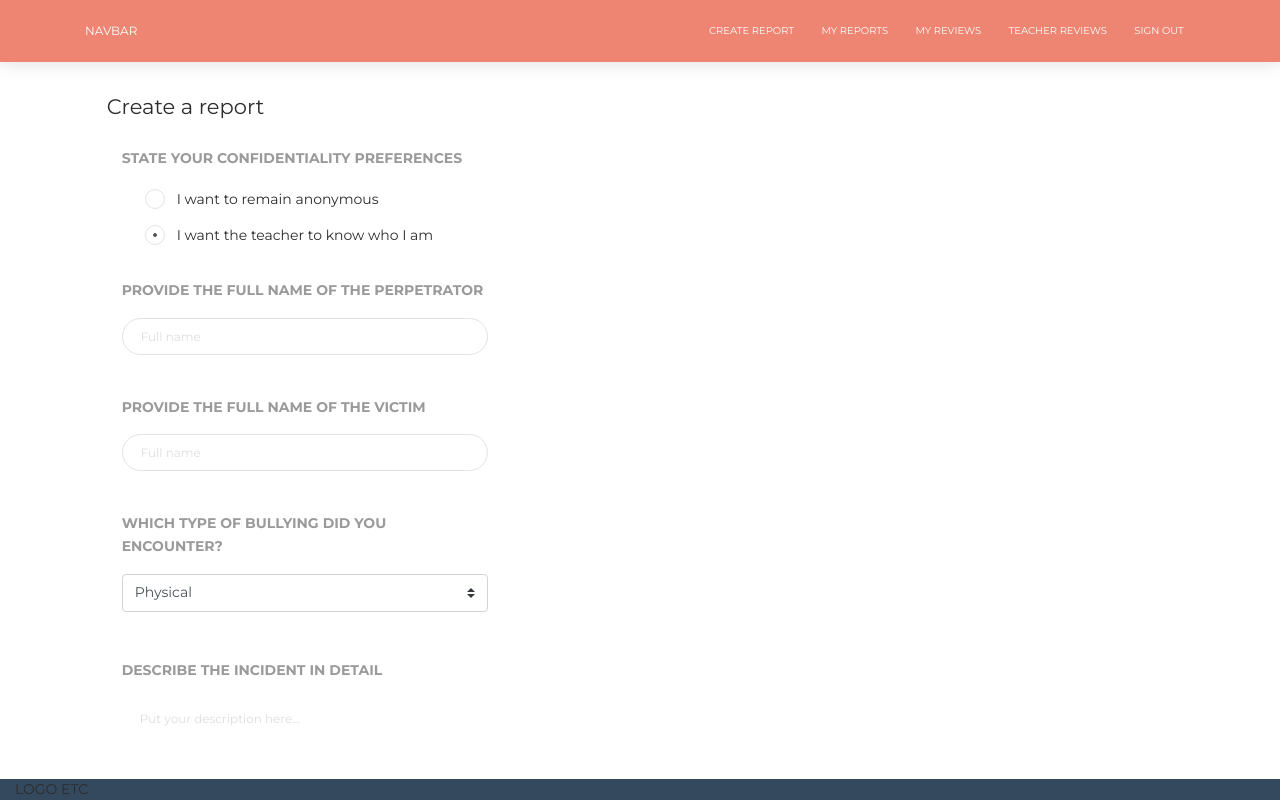
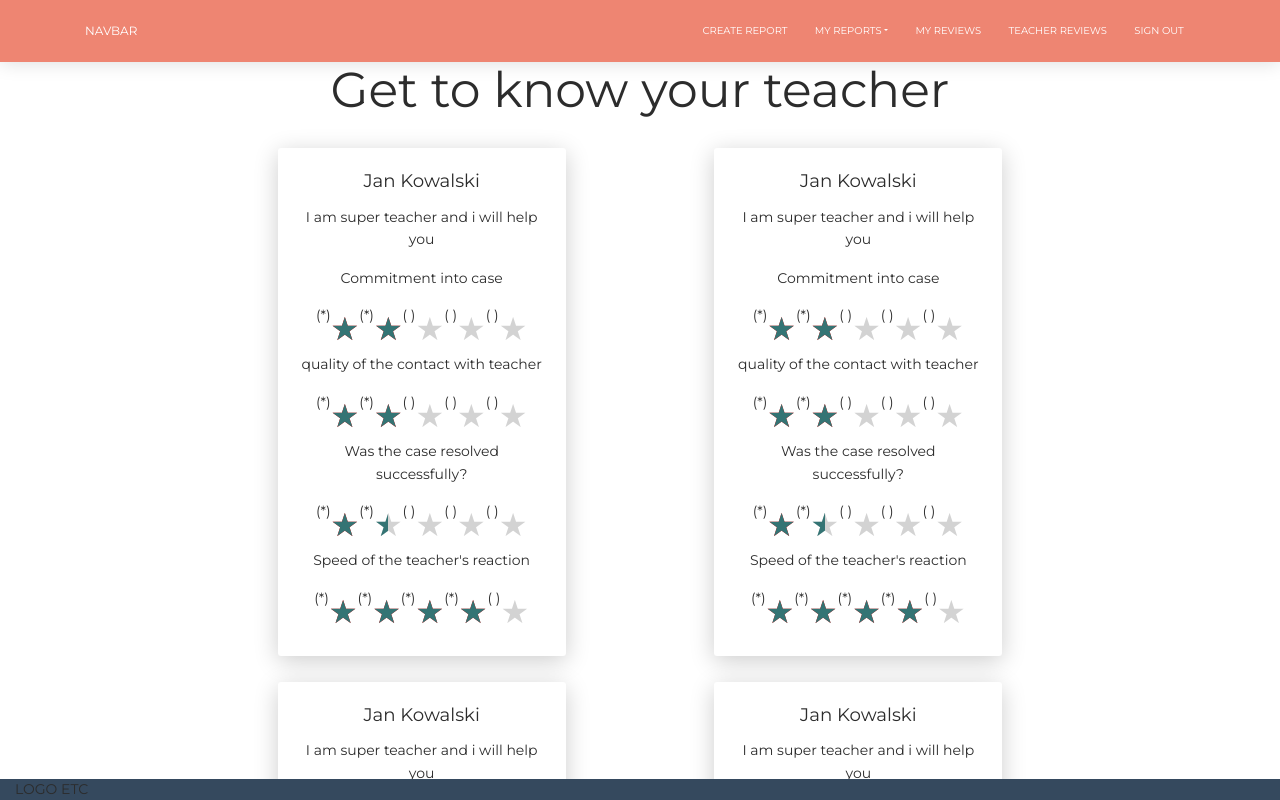
Before and after one commit to letekman/yourside, an Angular app: page /teacherList in a window 1280 px wide. Shown: the top 800 px of the page. Built offline with nearby package versions, Linux system fonts and the light colour scheme.

Commit message:
added dropdown 'resolved' 'active' to my reports'

```diff
--- a/package.json
+++ b/package.json
@@ -27,7 +27,7 @@
     "@ng-bootstrap/ng-bootstrap": "6.0.0",
     "ajv": "6.10.0",
     "ajv-keywords": "3.4.0",
-    "bootstrap": "4.0.0",
+    "bootstrap": "^4.0.0",
     "copy-webpack-plugin": "5.0.1",
     "core-js": "3.6.4",
     "font-awesome": "4.7.0",
--- a/src/app/app.component.html
+++ b/src/app/app.component.html
@@ -1,5 +1,5 @@
 <app-navbar></app-navbar>
 <!--<app-review-teacher></app-review-teacher>-->
-<!--<router-outlet></router-outlet>-->
-<app-report></app-report>
+<router-outlet></router-outlet>
+<!--<app-report></app-report>-->
 <app-footer></app-footer>
--- a/src/app/app.module.ts
+++ b/src/app/app.module.ts
@@ -17,6 +17,7 @@ import {httpInterceptorProviders} from './auth/auth-interceptor';
 import {BrowserModule} from '@angular/platform-browser';
 import {HttpClientModule} from '@angular/common/http';
 import { ReportComponent } from './components/report/report.component';
+import { TeacherReportComponent } from './components/teacher-report/teacher-report.component';
 
 @NgModule({
     declarations: [
@@ -29,6 +30,7 @@ import { ReportComponent } from './components/report/report.component';
         TeacherreviewsComponent,
         ReviewTeacherComponent,
         ReportComponent,
+        TeacherReportComponent
     ],
     imports: [
         BrowserAnimationsModule,
--- a/src/app/app.routing.ts
+++ b/src/app/app.routing.ts
@@ -7,6 +7,7 @@ import {MainpanelComponent} from './components/mainpanel/mainpanel/mainpanel.com
 import {ReviewTeacherComponent} from './review-teacher/review-teacher.component';
 import {TeacherreviewsComponent} from './components/mainpanel/teacherreviews/teacherreviews/teacherreviews.component';
 import {ReportComponent} from './components/report/report.component';
+import {TeacherReportComponent} from "./components/teacher-report/teacher-report.component";
 
 
 const routes: Routes = [
@@ -15,7 +16,8 @@ const routes: Routes = [
     { path: 'panel', component: MainpanelComponent},
     { path: 'review', component: ReviewTeacherComponent},
     { path: 'teacherList', component: TeacherreviewsComponent},
-    { path: 'createReport', component: ReportComponent}
+    { path: 'createReport', component: ReportComponent},
+    { path: 'teacherReports', component: TeacherReportComponent}
 ];
 
 @NgModule({
--- a/src/app/components/mainpanel/navbar/navbar.component.html
+++ b/src/app/components/mainpanel/navbar/navbar.component.html
@@ -17,8 +17,13 @@
                         Create report
                     </a>
                 </li>
-                <li class="nav-item">
-                    <a class="nav-link" href="#pablo">My reports</a>
+                <li class="nav-item dropdown">
+                    <a class="nav-link dropdown-toggle" data-toggle="dropdown" href="#" role="button"
+                       aria-haspopup="true" aria-expanded="false">My reports</a>
+                    <div class="dropdown-menu">
+                        <a class="dropdown-item" href="#">Active</a>
+                        <a class="dropdown-item" href="#">Resolved</a>
+                    </div>
                 </li>
                 <li class="nav-item">
                     <a class="nav-link" href="#pablo">My reviews</a>
--- /dev/null
+++ b/src/app/components/teacher-report/teacher-report.component.ts
@@ -0,0 +1,15 @@
+import { Component, OnInit } from '@angular/core';
+
+@Component({
+  selector: 'app-teacher-report',
+  templateUrl: './teacher-report.component.html',
+  styleUrls: ['./teacher-report.component.css']
+})
+export class TeacherReportComponent implements OnInit {
+
+  constructor() { }
+
+  ngOnInit(): void {
+  }
+
+}
--- a/src/index.html
+++ b/src/index.html
@@ -28,7 +28,9 @@
     <!--     Fonts and icons     -->
     <link href="https://fonts.googleapis.com/css?family=Montserrat:400,700,200" rel="stylesheet" />
     <link href="https://use.fontawesome.com/releases/v5.0.6/css/all.css" rel="stylesheet">
-</head>
+    <script src="https://code.jquery.com/jquery-3.2.1.slim.min.js" integrity="sha384-KJ3o2DKtIkvYIK3UENzmM7KCkRr/rE9/Qpg6aAZGJwFDMVNA/GpGFF93hXpG5KkN" crossorigin="anonymous"></script>
+    <script src="https://cdnjs.cloudflare.com/ajax/libs/popper.js/1.12.9/umd/popper.min.js" integrity="sha384-ApNbgh9B+Y1QKtv3Rn7W3mgPxhU9K/ScQsAP7hUibX39j7fakFPskvXusvfa0b4Q" crossorigin="anonymous"></script>
+    <script src="https://maxcdn.bootstrapcdn.com/bootstrap/4.0.0/js/bootstrap.min.js" integrity="sha384-JZR6Spejh4U02d8jOt6vLEHfe/JQGiRRSQQxSfFWpi1MquVdAyjUar5+76PVCmYl" crossorigin="anonymous"></script></head>
 <body class="sidebar-collapse">
     <app-root></app-root>
 </body>
```
Also changed, not shown: angular.json (line endings or trailing spaces), src/app/components/mainpanel/navbar/navbar.component.css (line endings or trailing spaces), src/app/components/teacher-report/teacher-report.component.css (added), src/app/components/teacher-report/teacher-report.component.html (added), 1 other file (tests, documents, lock files or other folders).
